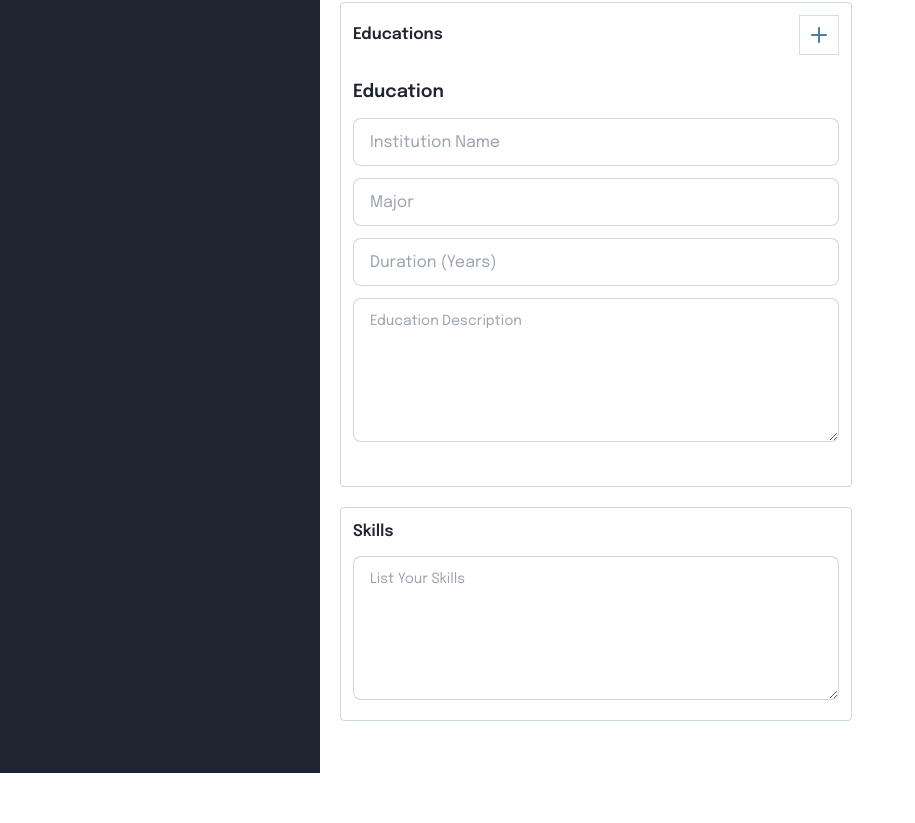
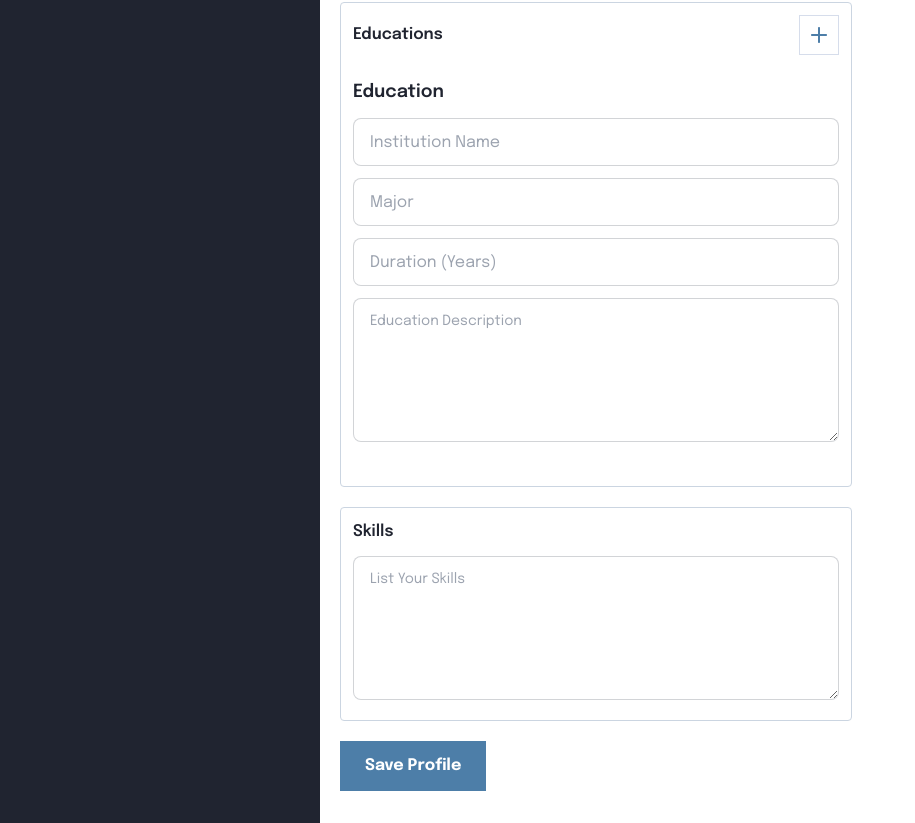
Before and after one commit to FERN2-Job-Marketplace/job-hunter, a Next.js app in the folder jobhunter/: page /user/myprofile in a window 1280 px wide. Shown: the part 1500-2323 px from the top of the page, without its empty margins (0-915 px from the left). Before the commit the page ends 2273 px from the top, so only its background shows below. Built offline with nearby package versions, Linux system fonts and the light colour scheme; no server answers.

Commit message:
feat - add save profile button in user my profile

```diff
--- a/jobhunter/src/app/user/myprofile/page.tsx
+++ b/jobhunter/src/app/user/myprofile/page.tsx
@@ -69,6 +69,9 @@ export default function MyProfile() {
                     </div>
                     <textarea className="textarea textarea-bordered h-36 w-full" placeholder="List Your Skills"></textarea>
                 </div>
+                <button className="bg-steel-blue block text-white font-bold capitalize border border-solid border-steel-blue text-center transition px-[24px] py-[12px] hover:text-steel-blue hover:bg-white">
+                    Save Profile
+                </button>
             </form>
         </div>
     </>
```
